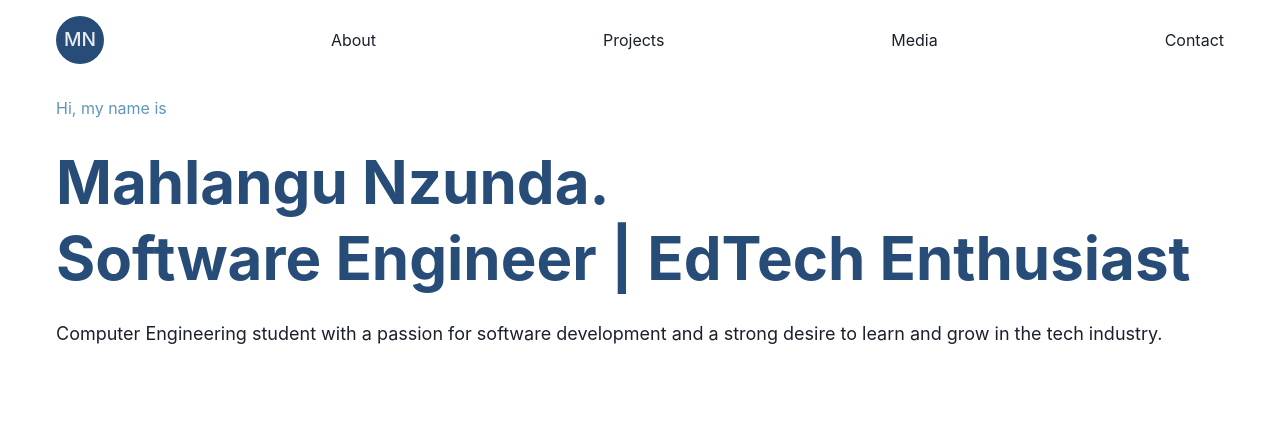
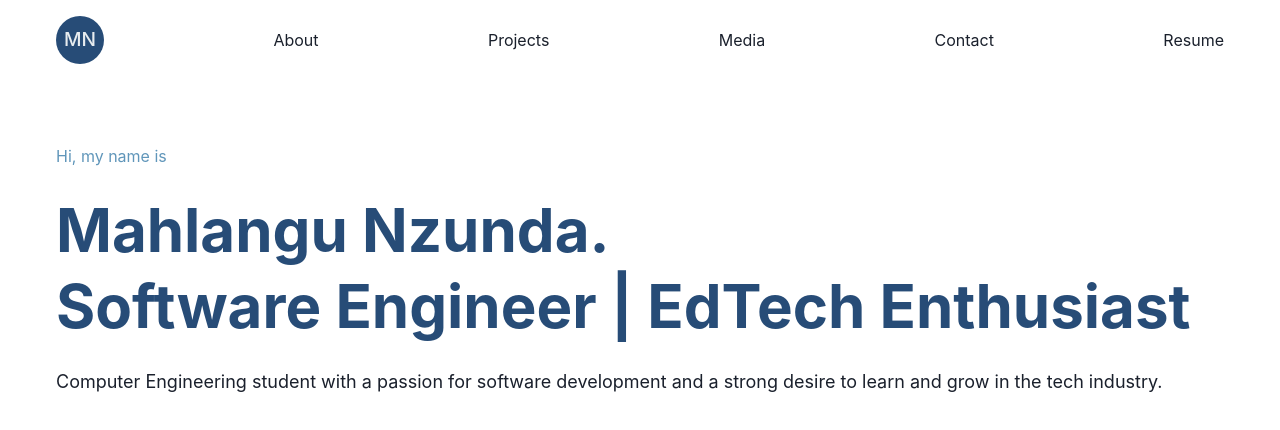
Before and after one commit to unclebinary1001/my-home, a Next.js app in the folder my-portfolio/: page / in a window 1280 px wide. Shown: the top 430 px of the page. Built offline with nearby package versions, Linux system fonts and the light colour scheme.

Commit message:
add resume to navbar

```diff
--- a/my-portfolio/components/navbar.tsx
+++ b/my-portfolio/components/navbar.tsx
@@ -1,10 +1,10 @@
-import { Flex, WrapItem, Text, Spacer } from "@chakra-ui/react";
+import { Flex, WrapItem, Text, Spacer, Link } from "@chakra-ui/react";
 import { Avatar, AvatarBadge, AvatarGroup } from "@chakra-ui/react";
 type Props = {};
 
 export default function Navbar({}: Props) {
   return (
-    <Flex alignItems={"center"} py={4} mb={4}>
+    <Flex alignItems={"center"} py={4} mb={16}>
       <WrapItem>
         <Avatar
           color={"#e7ecef"}
@@ -20,6 +20,10 @@ export default function Navbar({}: Props) {
       <Text>Media</Text>
       <Spacer />
       <Text>Contact</Text>
+      <Spacer />
+      <Link href="/resume.pdf">
+        Resume
+    </Link>
     </Flex>
   );
 }
```
Also changed, not shown: 1 other file (tests, documents, lock files or other folders).
